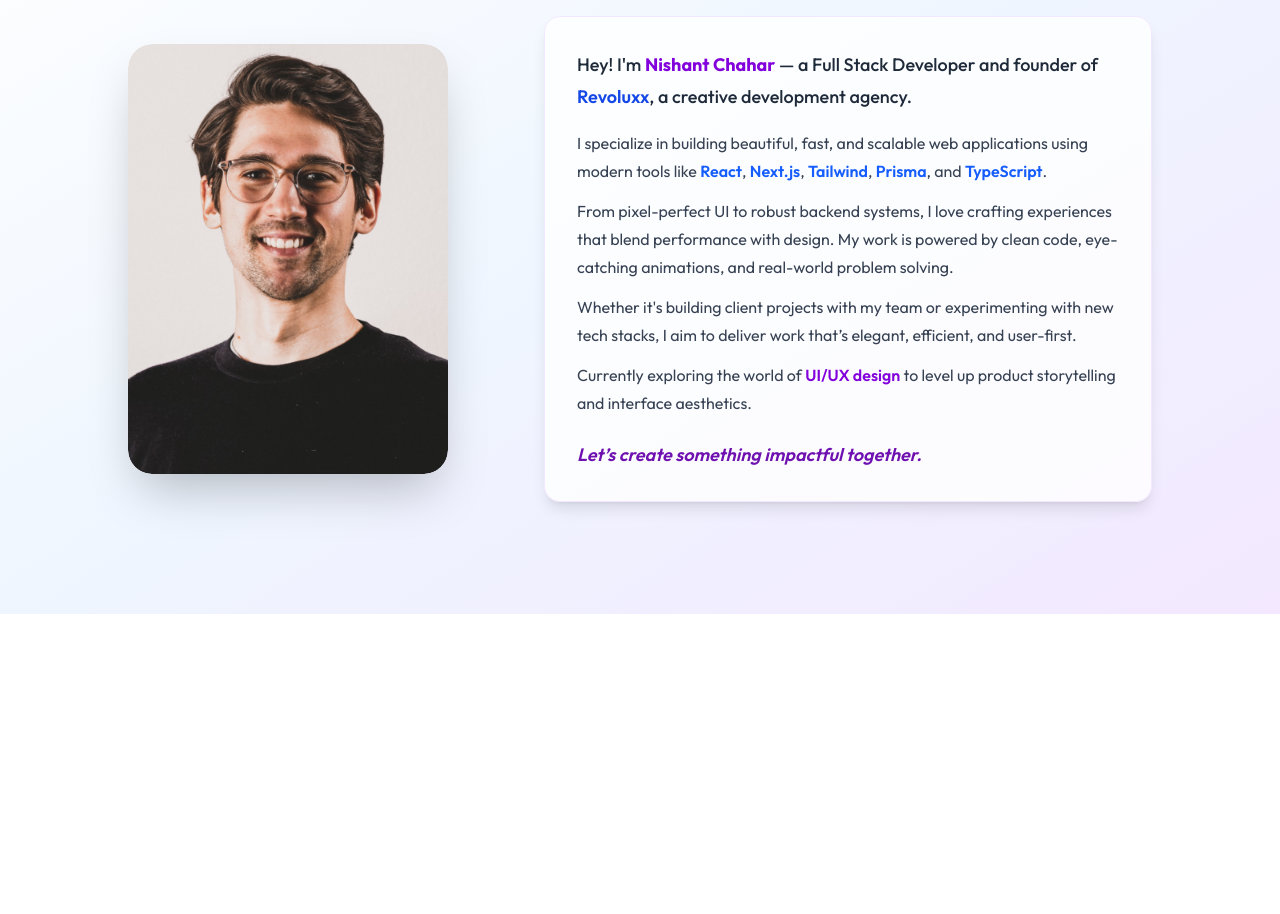
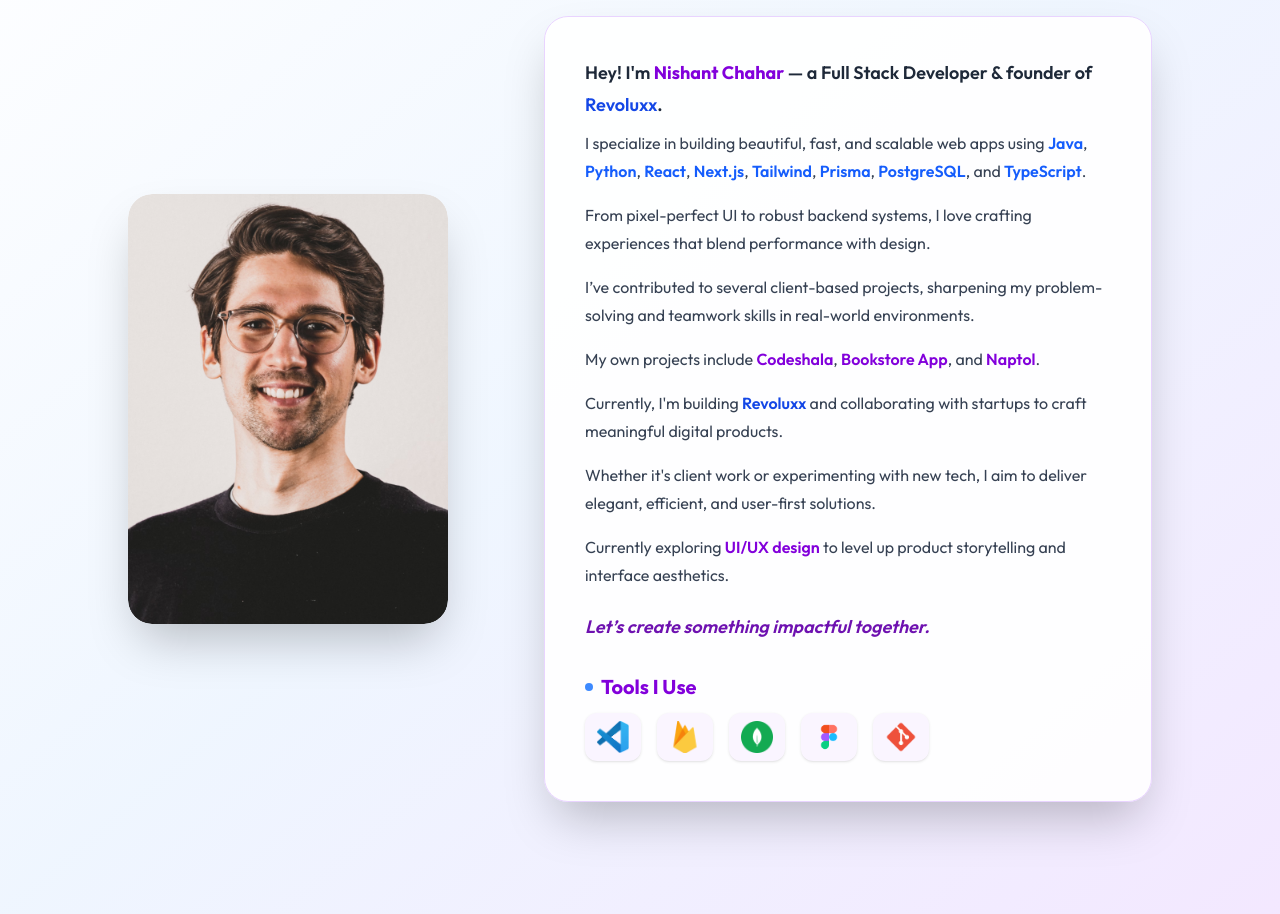
Before and after one commit to nishantchahar07/portfolio, a Next.js app: page / in a window 1280 px wide. Shown: the part 980-1894 px from the top of the page. Before the commit the page ends 1594 px from the top, so only its background shows below. Built offline with nearby package versions, Linux system fonts and the light colour scheme; a web font is replaced by a local one.

Commit message:
About component fixed

```diff
--- a/app/components/About.jsx
+++ b/app/components/About.jsx
@@ -1,4 +1,4 @@
-import { assets } from '@/assets/assets'
+import { assets,  toolsData } from '@/assets/assets'
 import Image from 'next/image'
 import React from 'react'
 
@@ -17,7 +17,7 @@
         </h2>
 
         <div className="flex w-full flex-col lg:flex-row items-center gap-16 lg:gap-24 my-12">
-          {/* Left Image Section */}
+
           <div className="relative group w-64 sm:w-80 rounded-3xl shadow-2xl overflow-hidden transition-transform duration-300 hover:scale-105 animate-slide-in-left">
             <Image
               src={assets.user_image}
@@ -28,35 +28,60 @@
             <div className="absolute inset-0 bg-gradient-to-t from-purple-700/60 via-transparent to-transparent opacity-0 group-hover:opacity-100 transition-opacity duration-300 rounded-3xl" />
           </div>
 
-          {/* Right Text Section */}
+
           <div className="flex-1 animate-slide-in-right">
-            <div className="bg-white/80 rounded-2xl shadow-lg p-8 backdrop-blur-sm border border-purple-100">
-              <p className="text-gray-800 text-lg leading-8 font-medium mb-4 transition-opacity duration-700 delay-100 animate-fade-in">
-                Hey! I'm <span className="font-bold text-purple-700">Nishant Chahar</span> — a Full Stack Developer and founder of <span className="font-semibold text-blue-700">Revoluxx</span>, a creative development agency.
+            <div className="bg-white/90 rounded-3xl shadow-2xl p-10 backdrop-blur-md border border-purple-200 transition-transform duration-300 hover:scale-[1.02]">
+              <div className="space-y-4">
+                <p className="text-gray-800 text-lg leading-8 font-semibold mb-2 animate-fade-in" style={{ animationDelay: '0.1s', animationFillMode: 'both' }}>
+                  Hey! I'm <span className="font-bold text-purple-700">Nishant Chahar</span> — a Full Stack Developer & founder of <span className="font-semibold text-blue-700">Revoluxx</span>.
                 </p>
-              <p className="text-gray-700 text-base leading-7 mb-3 transition-opacity duration-700 delay-200 animate-fade-in">
-                I specialize in building beautiful, fast, and scalable web applications using modern tools like <span className="font-semibold text-blue-600">React</span>, <span className="font-semibold text-blue-600">Next.js</span>, <span className="font-semibold text-blue-600">Tailwind</span>, <span className="font-semibold text-blue-600">Prisma</span>, and <span className="font-semibold text-blue-600">TypeScript</span>.
+                <p className="text-gray-700 text-base leading-7 animate-fade-in" style={{ animationDelay: '0.2s', animationFillMode: 'both' }}>
+                  I specialize in building beautiful, fast, and scalable web apps using <span className="font-semibold text-blue-600">Java</span>, <span className="font-semibold text-blue-600">Python</span>, <span className="font-semibold text-blue-600">React</span>, <span className="font-semibold text-blue-600">Next.js</span>, <span className="font-semibold text-blue-600">Tailwind</span>, <span className="font-semibold text-blue-600">Prisma</span>, <span className="font-semibold text-blue-600">PostgreSQL</span>, and <span className="font-semibold text-blue-600">TypeScript</span>.
                 </p>
-              <p className="text-gray-700 text-base leading-7 mb-3 transition-opacity duration-700 delay-300 animate-fade-in">
-                From pixel-perfect UI to robust backend systems, I love crafting experiences that blend performance with design. My work is powered by clean code, eye-catching animations, and real-world problem solving.
+                <p className="text-gray-700 text-base leading-7 animate-fade-in" style={{ animationDelay: '0.3s', animationFillMode: 'both' }}>
+                  From pixel-perfect UI to robust backend systems, I love crafting experiences that blend performance with design.
                 </p>
-              <p className="text-gray-700 text-base leading-7 mb-3 transition-opacity duration-700 delay-400 animate-fade-in">
-                Whether it's building client projects with my team or experimenting with new tech stacks, I aim to deliver work that’s elegant, efficient, and user-first.
+                <p className="text-gray-700 text-base leading-7 animate-fade-in" style={{ animationDelay: '0.4s', animationFillMode: 'both' }}>
+                  I’ve contributed to several client-based projects, sharpening my problem-solving and teamwork skills in real-world environments.
                 </p>
-              <p className="text-gray-700 text-base leading-7 mb-3 transition-opacity duration-700 delay-500 animate-fade-in">
-                Currently exploring the world of <span className="font-semibold text-purple-700">UI/UX design</span> to level up product storytelling and interface aesthetics.
+                <p className="text-gray-700 text-base leading-7 animate-fade-in" style={{ animationDelay: '0.5s', animationFillMode: 'both' }}>
+                  My own projects include <span className="font-semibold text-purple-700">Codeshala</span>, <span className="font-semibold text-purple-700">Bookstore App</span>, and <span className="font-semibold text-purple-700">Naptol</span>.
                 </p>
-              <p className="text-purple-800 text-lg font-semibold mt-6 italic transition-opacity duration-700 delay-600 animate-fade-in">
+                <p className="text-gray-700 text-base leading-7 animate-fade-in" style={{ animationDelay: '0.6s', animationFillMode: 'both' }}>
+                  Currently, I'm building <span className="font-semibold text-blue-700">Revoluxx</span> and collaborating with startups to craft meaningful digital products.
+                </p>
+                <p className="text-gray-700 text-base leading-7 animate-fade-in" style={{ animationDelay: '0.7s', animationFillMode: 'both' }}>
+                  Whether it's client work or experimenting with new tech, I aim to deliver elegant, efficient, and user-first solutions.
+                </p>
+                <p className="text-gray-700 text-base leading-7 animate-fade-in" style={{ animationDelay: '0.8s', animationFillMode: 'both' }}>
+                  Currently exploring <span className="font-semibold text-purple-700">UI/UX design</span> to level up product storytelling and interface aesthetics.
+                </p>
+                <p className="text-purple-800 text-lg font-semibold mt-6 italic animate-fade-in" style={{ animationDelay: '0.9s', animationFillMode: 'both' }}>
                   Let’s create something impactful together.
                 </p>
-
-
+              </div>
+              <div className="mt-8">
+                <h4 className="text-xl font-bold text-purple-700 mb-3 flex items-center gap-2 animate-fade-in" style={{ animationDelay: '1s', animationFillMode: 'both' }}>
+                  <span className="inline-block w-2 h-2 bg-blue-500 rounded-full animate-pulse"></span>
+                  Tools I Use
+                </h4>
+                <ul className="flex flex-wrap gap-4 items-center">
+                  {toolsData.map((tool, index) => (
+                    <li
+                      key={index}
+                      className="bg-purple-50 rounded-xl shadow px-3 py-2 flex items-center gap-2 hover:bg-purple-100 transition-colors animate-fade-in"
+                      style={{ animationDelay: `${1.1 + index * 0.07}s`, animationFillMode: 'both' }}
+                    >
+                      <Image src={tool} alt="Tool" className="w-6 h-6 sm:w-8 sm:h-8 object-contain" />
+                    </li>
+                  ))}
+                </ul>
+              </div>
             </div>
           </div>
         </div>
       </div>
 
-      {/* Animations */}
       <style jsx global>{`
         @keyframes fade-in {
           from {
--- /dev/null
+++ b/app/components/Services.jsx
@@ -0,0 +1,11 @@
+import React from 'react'
+
+const Services = () => {
+  return (
+    <div>
+
+    </div>
+  )
+}
+
+export default Services
```
Lines whose indentation alone changed are shown as unchanged.
